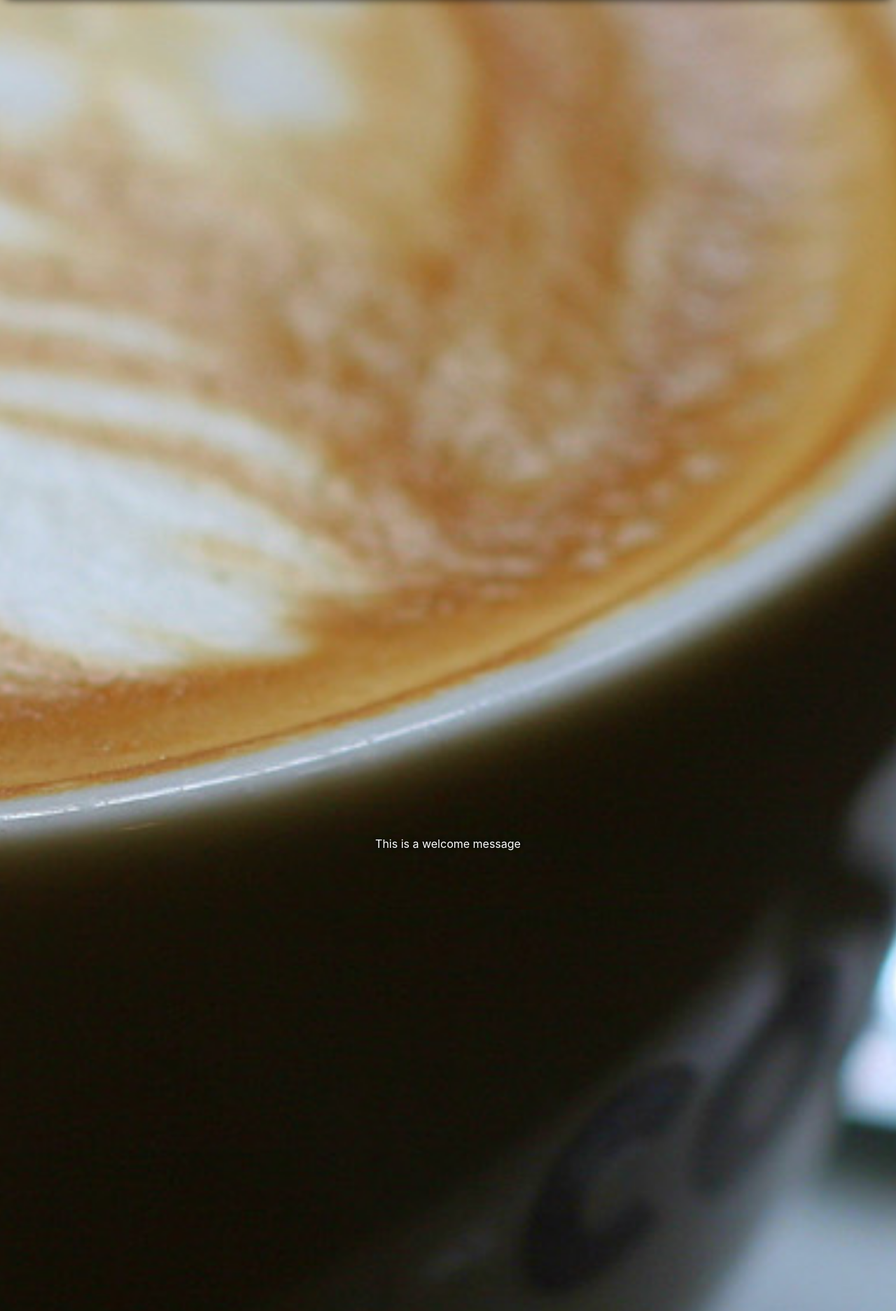
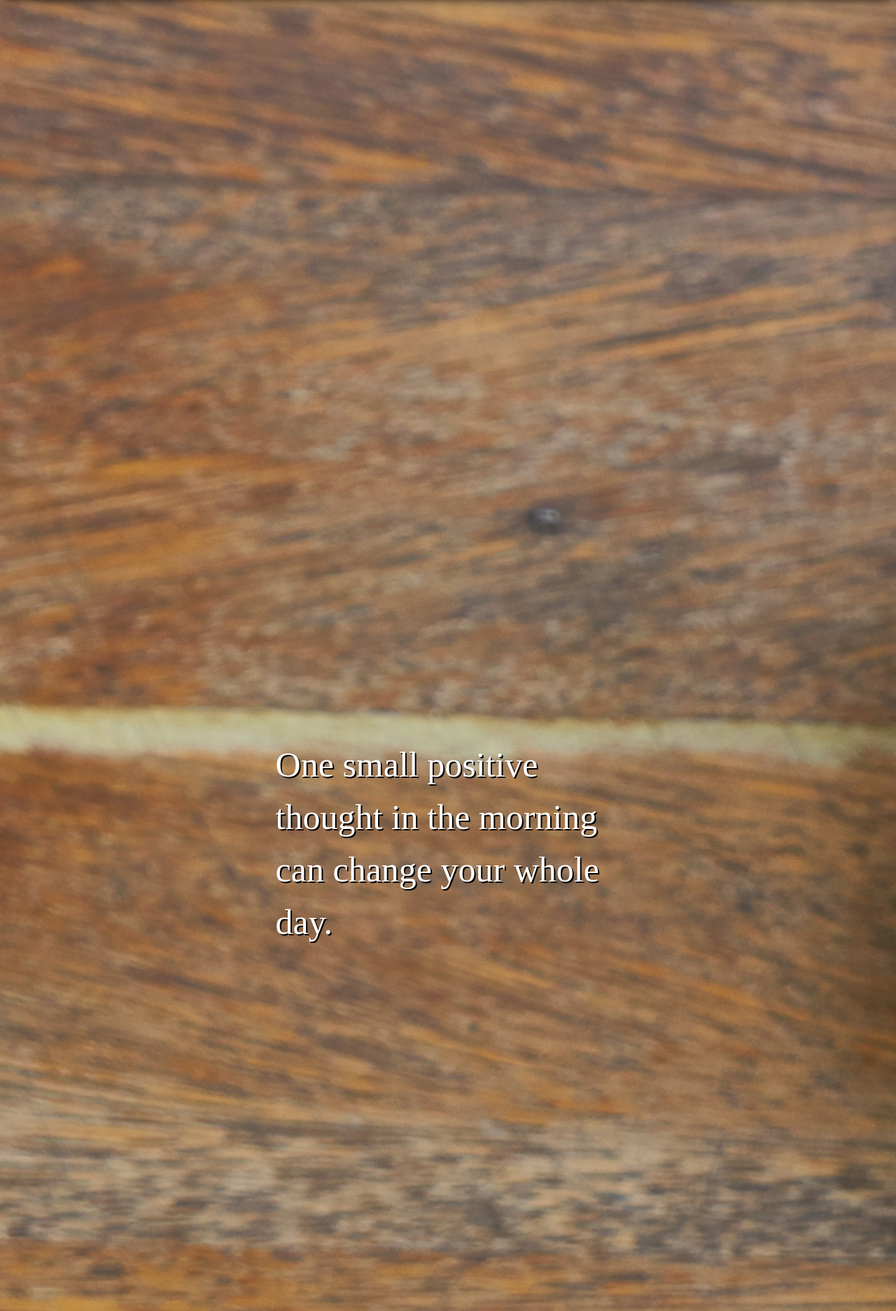
Before and after one commit to bengayanilo/PSPS, a PHP site: page /Web/Homepage/html/index.php in a window 1280 px wide. Shown: the part 56-1930 px from the top of the page at 70% size. Run offline with PHP 8.4, Linux system fonts and the light colour scheme; the visitor is signed in with stand-in values (Sample User, id 1); some libraries are stand-ins or nearby versions.

Commit message:
changed banner image

```diff
--- a/Homepage/css/main.css
+++ b/Homepage/css/main.css
@@ -4,7 +4,7 @@
 *::-webkit-scrollbar-thumb {
   width: 27px;
   border-radius: 13px;
-  background-clip: padding-box;s
+  background-clip: padding-box;
   border: 10px solid transparent;
 }
 
@@ -13,8 +13,6 @@
 } */
 
 body {
-    padding: 0;
-    margin: 0;
     background-color: rgb(19, 16, 16);
 }
 
@@ -25,7 +23,7 @@ body,html{margin:0;padding:0;}
 .wrapper {
   /* The height needs to be set to a fixed value for the effect to work.
    * 100vh is the full height of the viewport. */
-  height: 100vh;
+  height: 115vh;
   /* The scaling of the images would add a horizontal scrollbar, so disable x overflow. */
   overflow-x: hidden;
   /* Enable scrolling on the page. */
@@ -46,6 +44,11 @@ body,html{margin:0;padding:0;}
   justify-content: center;
   color: white;
   text-shadow: 0 0 5px #000;
+}
+
+.greetings {
+    /* border: 1px solid black; */
+    width: 40%;
 }
 
 .parallax::after {
@@ -75,28 +78,15 @@ body,html{margin:0;padding:0;}
 /* Sets the actual background images to adorable kitties. This part is crucial. */
 .bg1::after {
   /* background-image: url('https://placekitten.com/g/900/700'); */
-  background: url("../../Static/images/morning-coffee-message-hd-wallpaper.jpg") center center;
+  /* background: url("../../Static/images/morning-coffee-message-hd-wallpaper.jpg") center center; */
+  /* background: url("../../Static/images/Coffee-Wallpaper-43-3840x2160.jpg") center center; */
+  background: url("../../Static/images/background-beverage-breakfast-414645.jpg") center top;
   background-size: cover;
+  /* background-size: auto; */
   background-repeat: no-repeat;
   /* overflow: hidden; */
 }
 /* Parallax Effect End */
-
-.greetings {
-    perspective: 2px;
-    overflow-x: hidden;
-    width: 100%;
-    /* min-height: 700px;
-    max-height: 100%; */
-    height: 100vh;
-    overflow-x: hidden;
-    background: url("../../Static/images/morning-coffee-message-hd-wallpaper.jpg") center center;
-    /* background-position: center; */
-    /* background-size: contain; */
-    background-size: cover;
-    background-repeat: no-repeat;
-    /* background-color: black; */
-}
 
 #news-section {
     width: 100%;
--- a/Homepage/html/index.php
+++ b/Homepage/html/index.php
@@ -11,7 +11,7 @@
     <link rel="stylesheet" type="text/css" media="screen" href="../../Static/css/bulma/bulma.css" />
     <link rel="stylesheet" type="text/css" media="screen" href="../../Static/css/bulma/bulma-pageloader.min.css" />
     <link rel="stylesheet" type="text/css" media="screen" href="../../Static/css/font-awesome/font-awesome.css" />
-    <link rel="stylesheet" type="text/css" media="screen" href="http://localhost/Web/Homepage/css/main.css" />
+    <link rel="stylesheet" type="text/css" media="screen" href="../../Homepage/css/main.css" />
     <link rel="icon" href="../../Static/images/logo.png" />
     <script src="https://ajax.googleapis.com/ajax/libs/jquery/3.3.1/jquery.min.js"></script>
     <!-- <script src="//cdnjs.cloudflare.com/ajax/libs/less.js/3.0.2/less.min.js" ></script> -->
@@ -22,7 +22,9 @@
   <?php include("../../Navbar/html/_navbar.php"); ?>
   <!-- <main class="wrapper"> -->
     <section class="section parallax bg1" id="home-section">
-      <h1>This is a welcome message</hi>
+    <div class="greetings level-left">
+      <h1 style="font-size: 50px; font-family: Trebuchet; text-shadow: 2px 2px #000000;">One small positive thought in the morning can change your whole day.</hi>
+    </div>
     </section>
     <!-- <section> -->
     </section>
--- a/Navbar/html/_navbar.php
+++ b/Navbar/html/_navbar.php
@@ -1,8 +1,8 @@
 <nav class="navbar navbar-fixed-top" style="z-index: 100;">
                   <!-- <div style="margin: 0 4% auto"> -->
                     <div class="navbar-brand" style="margin-left: 4%">
-                      <a class="navbar-item company-logo" id="company-logo" href=<?php echo ($_SESSION['type']=='admin')?'http://localhost/Web/Backend/html/backend-base.php':'http://localhost/Web/index.php';?>>
-                        <img src="http://localhost/Web/Static/images/logo.png">&nbsp;&nbsp;<img src="http://localhost/Web/Static/images/company_name.png">
+                      <a class="navbar-item company-logo" id="company-logo" href=<?php //echo ($_SESSION['type']=='admin')?'../../Backend/html/backend-base.php':'../../index.php';?>>
+                        <img src="../../Static/images/logo.png">&nbsp;&nbsp;<img src="../../Static/images/company_name.png">
                       </a>
 
                       <a class="navbar-item is-hidden-desktop" href="https://github.com/jgthms/bulma" target="_blank">
```
Also changed, not shown: Static/images/Coffee-Wallpaper-43-3840x2160.jpg (added), Static/images/background-beverage-breakfast-414645.jpg (added).
